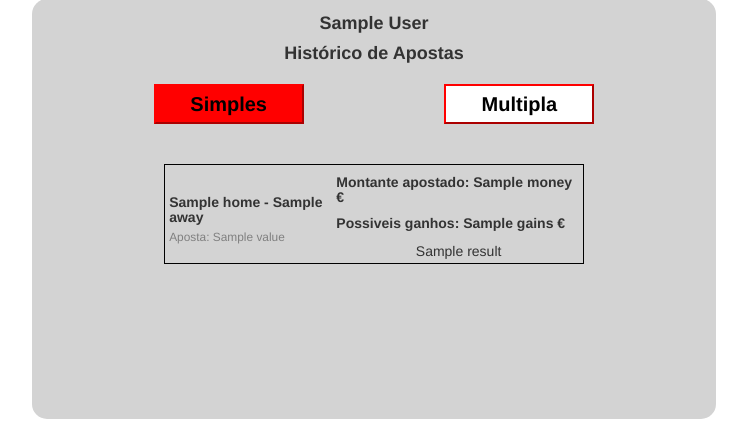
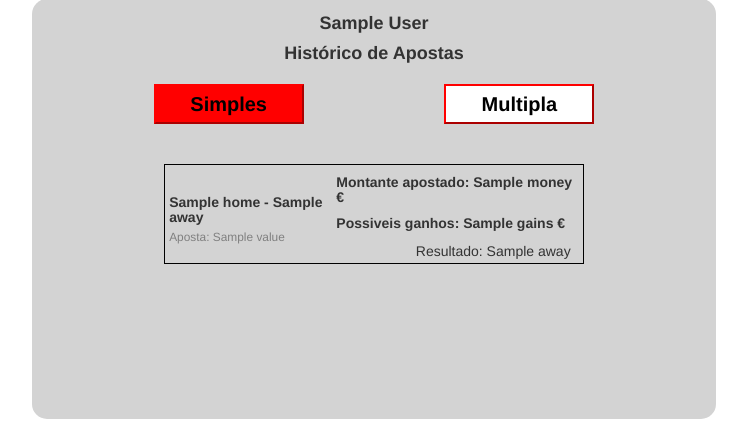
Before and after one commit to ShiiVa03/RasBet, a Flask app: template RasBet/templates/account_bets.html in a window 1280 px wide. Shown: the part 126-561 px from the top of the page, without its empty margins (266-1013 px from the left). Run offline with Flask 3, Linux system fonts and the light colour scheme; the visitor is signed in with stand-in values (Sample User, id 1); tables that the repository leaves empty hold one stand-in row (values such as "Sample post"); the template is opened without the code that fills it: most values are stand-ins (such as "Sample title", 1, 10 or a date in 2020); some libraries are stand-ins or nearby versions.

Commit message:
versao funcional

```diff
--- a/RasBet/templates/account_bets.html
+++ b/RasBet/templates/account_bets.html
@@ -27,14 +27,20 @@
             {% if result == "undefined" %}
             <div style="margin-left:60%">Jogo nao realizado</div>
             {% else %}
-            <div style="margin-left:60%">{{result}}</div>
+            {% if result == "home" %}
+            <div style="margin-left:60%">Resultado: {{home}}</div>
+            {% elif result == "draw" %}
+            <div style="margin-left:60%">Resultado: empate</div>
+            {% else %}
+            <div style="margin-left:60%">Resultado: {{away}}</div>
+            {%endif%}
             {%endif%}
         </div>
         {%endfor%}
         {% endfor %}
     </div>
 
-    <div id="Multipla" style=" margin: auto; width: 80%; height:auto;display:none">
+    <div id="Multipla" style="margin: auto; width: 80%; height: 260px; overflow: auto; display: none; margin-top: 5% ">
         {% for betS in bets_multiple.values() %}
         {% for (home,away,result,value,gains,money) in betS %}
         <div style="border: 1px solid black; margin-top:1%; height:100px; width:420px;margin-left:auto;margin-right:auto">
```
Also changed, not shown: 1 other file.
